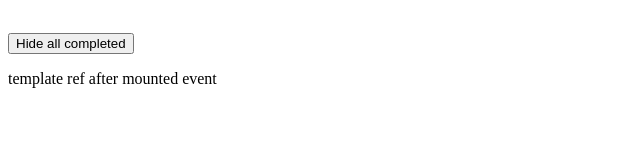
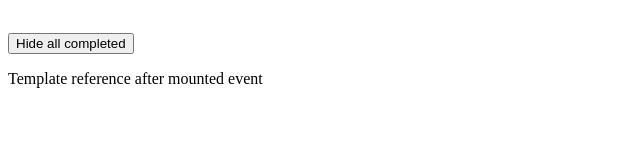
Before and after one commit to kytranl0/vue, a Vue app: page / in a window 1280 px wide. Shown: the part 549-705 px from the top of the page, without its empty margins (0-640 px from the left). Built offline with nearby package versions, Linux system fonts and the light colour scheme; no server answers.

Commit message:
Updated messages

```diff
--- a/src/App.vue
+++ b/src/App.vue
@@ -60,7 +60,7 @@ export default {
         }
     },
     mounted() {
-        this.$refs.p.textContent = "template ref after mounted event";
+        this.$refs.p.textContent = "Template reference after mounted event";
         this.fetchData();
     },
     watch: {
```
